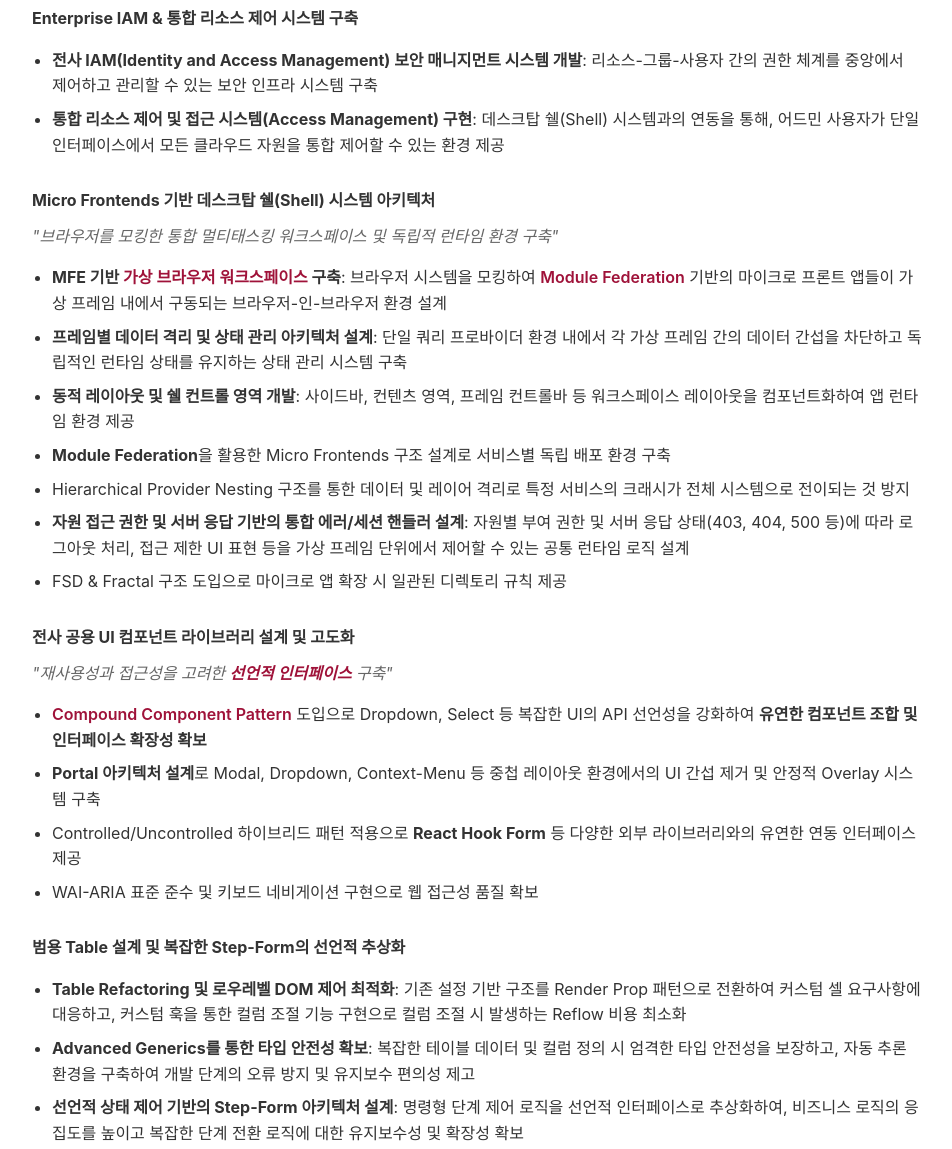
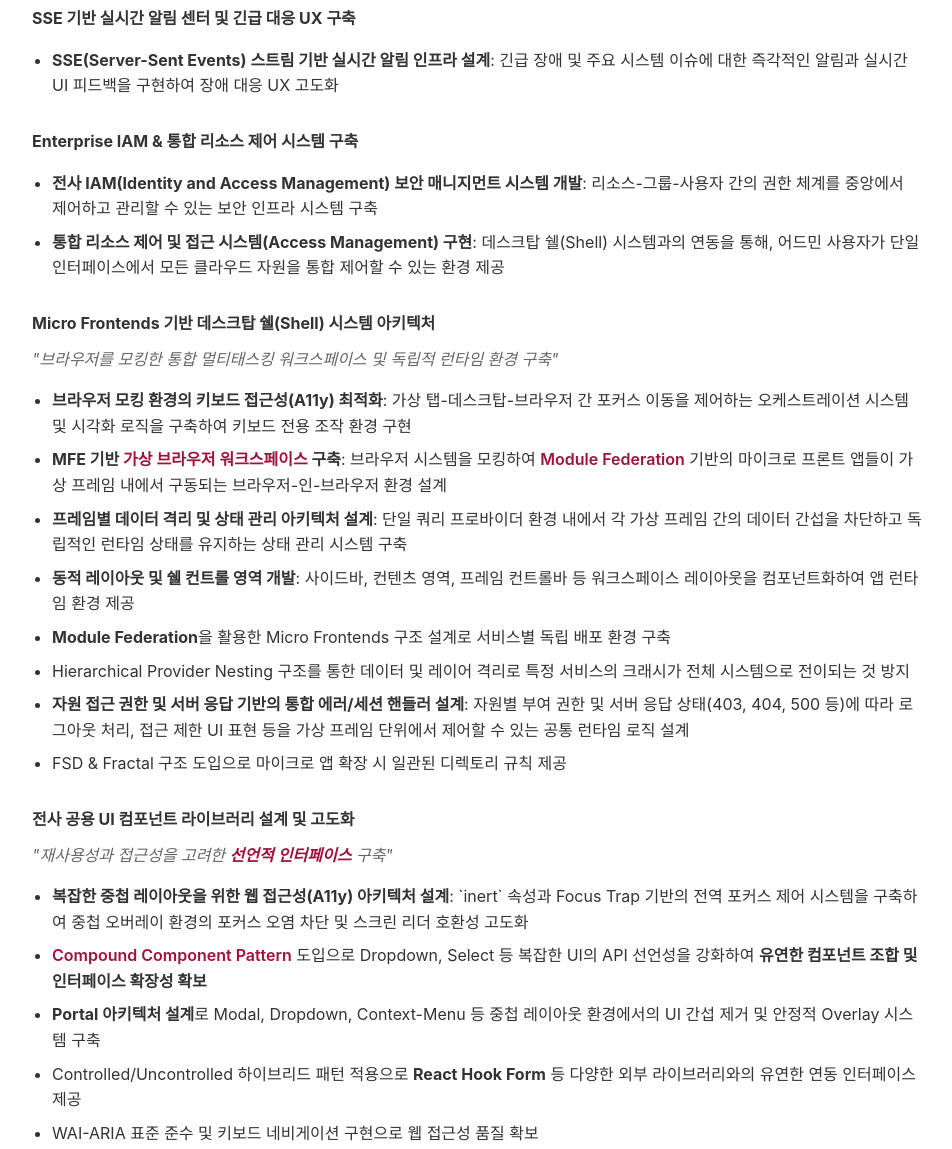
Before and after one commit to jdy8739/resume, a website: page index.html in a window 1280 px wide. Shown: the part 1280-2429 px from the top of the page, without its empty margins (168-1120 px from the left). Drawn offline with Linux system fonts and the light colour scheme.

Commit message:
Add real-time notification (SSE) and advanced accessibility (A11y) achievements

```diff
--- a/index.html
+++ b/index.html
@@ -148,6 +148,13 @@
         <div class="project-group">🏢 ThakiCloud (2025.06 ~ )</div>
 
         <div class="sub-project">
+            <span class="sub-project-title">SSE 기반 실시간 알림 센터 및 긴급 대응 UX 구축</span>
+            <ul>
+                <li><strong>SSE(Server-Sent Events) 스트림 기반 실시간 알림 인프라 설계</strong>: 긴급 장애 및 주요 시스템 이슈에 대한 즉각적인 알림과 실시간 UI 피드백을 구현하여 장애 대응 UX 고도화</li>
+            </ul>
+        </div>
+
+        <div class="sub-project">
             <span class="sub-project-title">Enterprise IAM & 통합 리소스 제어 시스템 구축</span>
             <ul>
                 <li><strong>전사 IAM(Identity and Access Management) 보안 매니지먼트 시스템 개발</strong>: 리소스-그룹-사용자 간의 권한 체계를 중앙에서 제어하고 관리할 수 있는 보안 인프라 시스템 구축</li>
@@ -159,6 +166,7 @@
             <span class="sub-project-title">Micro Frontends 기반 데스크탑 쉘(Shell) 시스템 아키텍처</span>
             <span class="sub-project-desc">"브라우저를 모킹한 통합 멀티태스킹 워크스페이스 및 독립적 런타임 환경 구축"</span>
             <ul>
+                <li><strong>브라우저 모킹 환경의 키보드 접근성(A11y) 최적화</strong>: 가상 탭-데스크탑-브라우저 간 포커스 이동을 제어하는 오케스트레이션 시스템 및 시각화 로직을 구축하여 키보드 전용 조작 환경 구현</li>
                 <li><strong>MFE 기반 <span class="tech-highlight">가상 브라우저 워크스페이스</span> 구축</strong>: 브라우저 시스템을 모킹하여 <span class="tech-highlight">Module Federation</span> 기반의 마이크로 프론트 앱들이 가상 프레임 내에서 구동되는 브라우저-인-브라우저 환경 설계</li>
                 <li><strong>프레임별 데이터 격리 및 상태 관리 아키텍처 설계</strong>: 단일 쿼리 프로바이더 환경 내에서 각 가상 프레임 간의 데이터 간섭을 차단하고 독립적인 런타임 상태를 유지하는 상태 관리 시스템 구축</li>
                 <li><strong>동적 레이아웃 및 쉘 컨트롤 영역 개발</strong>: 사이드바, 컨텐츠 영역, 프레임 컨트롤바 등 워크스페이스 레이아웃을 컴포넌트화하여 앱 런타임 환경 제공</li>
@@ -173,6 +181,7 @@
             <span class="sub-project-title">전사 공용 UI 컴포넌트 라이브러리 설계 및 고도화</span>
             <span class="sub-project-desc">"재사용성과 접근성을 고려한 <span class="tech-highlight">선언적 인터페이스</span> 구축"</span>
             <ul>
+                <li><strong>복잡한 중첩 레이아웃을 위한 웹 접근성(A11y) 아키텍처 설계</strong>: `inert` 속성과 Focus Trap 기반의 전역 포커스 제어 시스템을 구축하여 중첩 오버레이 환경의 포커스 오염 차단 및 스크린 리더 호환성 고도화</li>
                 <li><span class="tech-highlight">Compound Component Pattern</span> 도입으로 Dropdown, Select 등 복잡한 UI의 API 선언성을 강화하여 <strong>유연한 컴포넌트 조합 및 인터페이스 확장성 확보</strong></li>
                 <li><strong>Portal 아키텍처 설계</strong>로 Modal, Dropdown, Context-Menu 등 중첩 레이아웃 환경에서의 UI 간섭 제거 및 안정적 Overlay 시스템 구축</li>
                 <li>Controlled/Uncontrolled 하이브리드 패턴 적용으로 <strong>React Hook Form</strong> 등 다양한 외부 라이브러리와의 유연한 연동 인터페이스 제공</li>
@@ -274,15 +283,8 @@
     </section>
 
     <footer>
-        Last Updated: 2026.04.05
+        Last Updated: 2026.05.16
     </footer>
 
 </body>
 </html>
-</html>
-05
-    </footer>
-
-</body>
-</html>
-</html>
```
